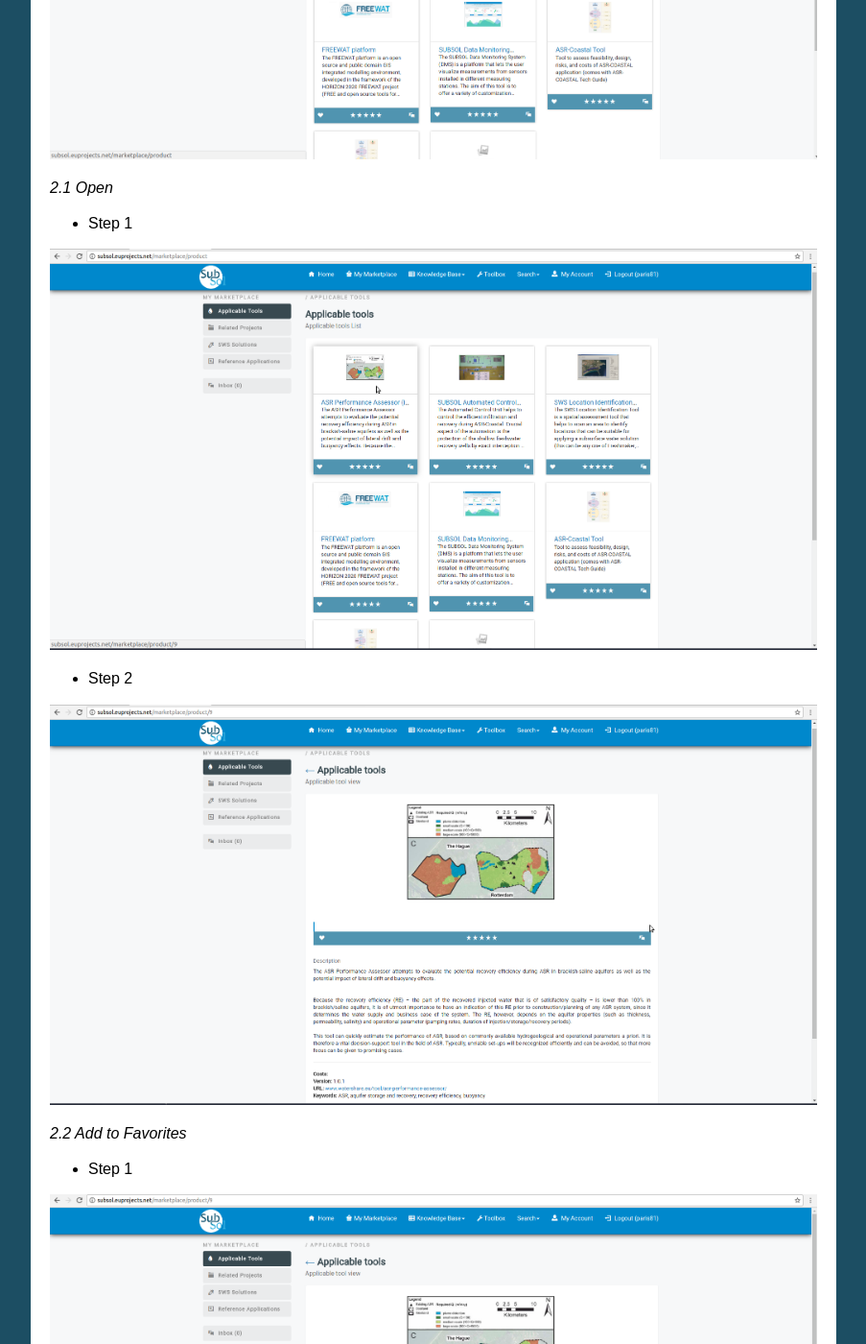
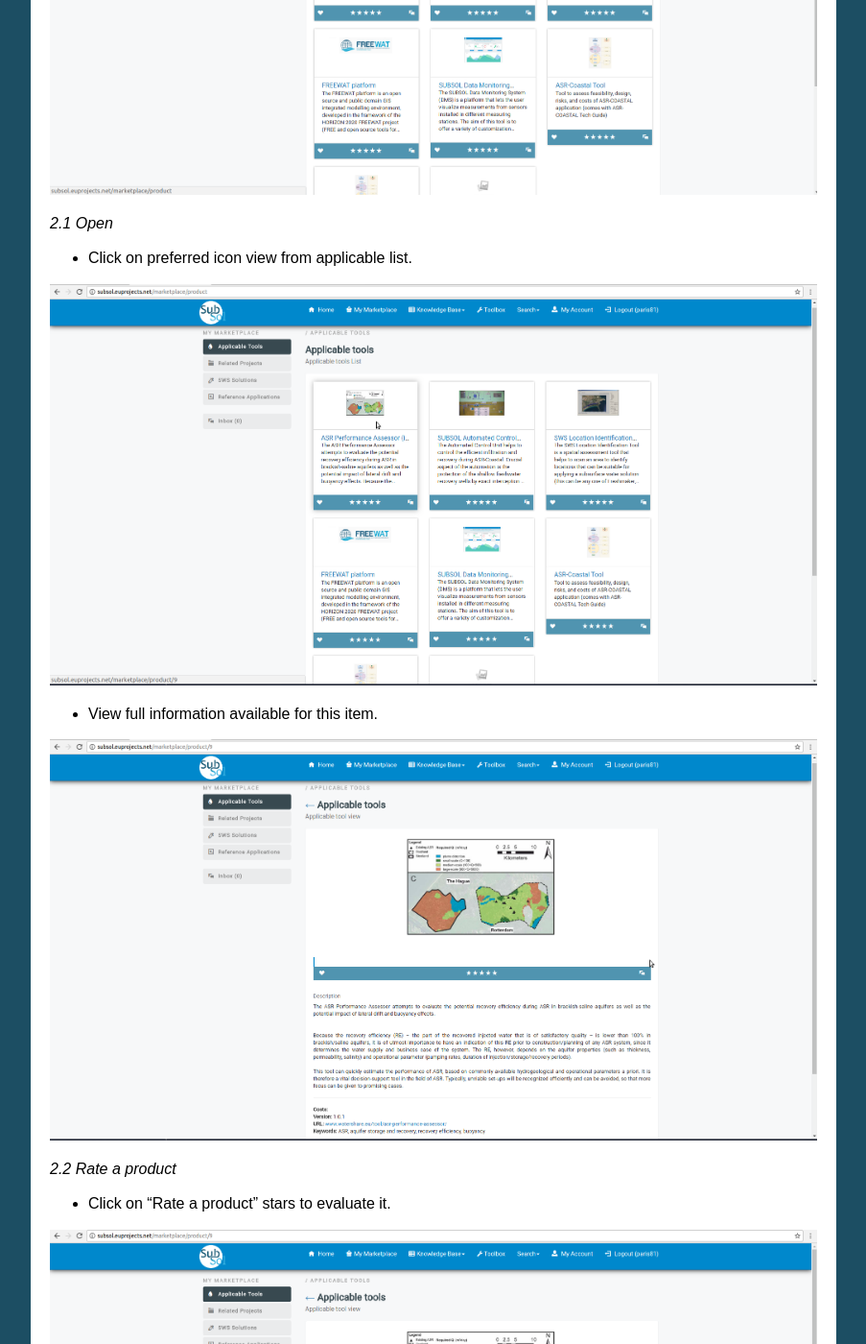
Before and after one commit to ubitech/subsol-docs, a Sphinx documentation site: the page built from docs/e_mark.rst, in a window 1280 px wide and 1400 px high, scrolled down 1440 px. Shown: the whole window at 96% size, without its empty margins (198-1101 px from the left). Built offline with Sphinx 7.4.7, drawn with Linux system fonts in a browser that asks for light colours; some of the changed text lies outside the part shown.

Commit message:
subsol v2.2

```diff
--- a/docs/e_mark.rst
+++ b/docs/e_mark.rst
@@ -7,9 +7,11 @@
 
 **1. Dashboard**
 
+- Click on "Marketplace" Menu-item.
+
 .. image:: assets/subsol_mar_1.png
 
-- Step 2
+- The user can review the marketplace area.
 
 .. image:: assets/subsol_mar_3.png
 
@@ -19,37 +21,37 @@
 
 *2.1 Open*
 
-- Step 1
+- Click on preferred icon view from applicable list.
 
 .. image:: assets/subsol_mar_5.png
 
-- Step 2
+-  View full information available for this item.
 
 .. image:: assets/subsol_mar_6.png
 
-*2.2 Add to Favorites*
+*2.2 Rate a product*
 
-- Step 1
+- Click on "Rate a product" stars to evaluate it.
 
 .. image:: assets/subsol_mar_7.png
 
-*2.3 Rate*
+*2.3 Add to Favorites*
 
-- Step 1
+- Click on "heart" button to add this product to favorites.
 
 .. image:: assets/subsol_mar_8.png
 
 *2.4. Chat*
 
-- Step 1
+- Click on "Start Chat" button.
 
 .. image:: assets/subsol_mar_9.png
 
-- Step 2
+- Provide your message and click on "save" button.
 
 .. image:: assets/subsol_mar_10.png
 
-- Step 3
+- You have successfully send your message to Manager.
 
 .. image:: assets/subsol_mar_11.png
 
@@ -61,7 +63,7 @@
 
 .. image:: assets/subsol_mar_1.png
 
-- Step 2
+- Initially the user must login with manager account privileges.
 
 .. image:: assets/subsol_mms_1.png
 
@@ -70,24 +72,24 @@
 
 *2.1. Send Messages*
 
-- Step 1
+- Click on "inbox" menu-item.
 
 .. image:: assets/subsol_mms_2.png
 
-- Step 2
+- Write your answer and click on "Send Message" menu-item.
 
 .. image:: assets/subsol_mms_3.png
 
-- Step 3
+- A pop-up message confirms that you have successfully send your answer.
 
 .. image:: assets/subsol_mms_4.png
 
 *2.2. Resolve Issue*
 
-- Step 1
+- Click on "Resolve" button.
 
 .. image:: assets/subsol_mms_51.png
 
-- Step 2
+- A pop-up message confirms that you have successfully update your chat status.
 
 .. image:: assets/subsol_mms_5.png
```
